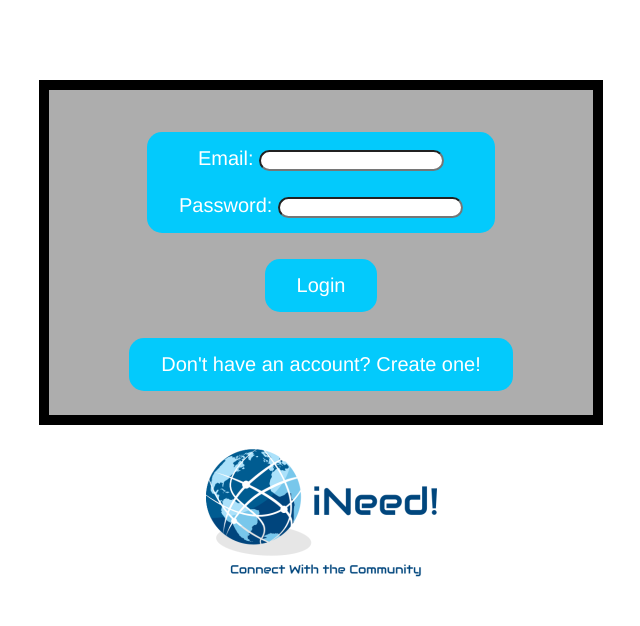
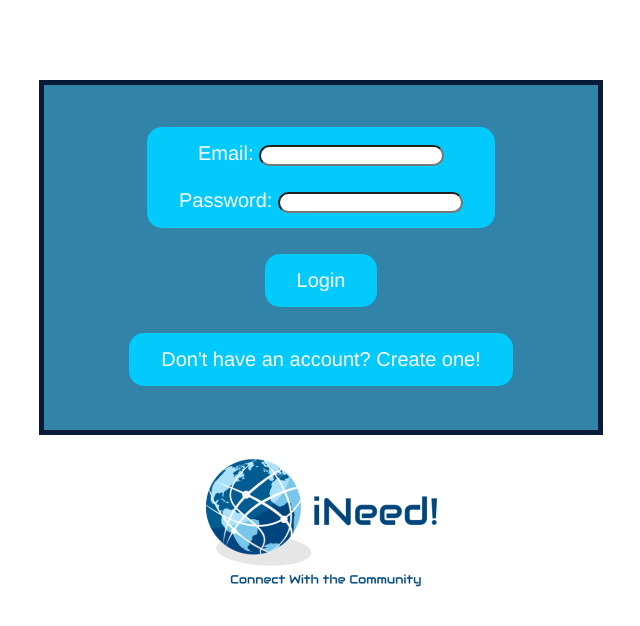
Before and after one commit to TangyTiger/iNeed, a Flask app: page /ineed in a window 1280 px wide. Shown: the top 626 px of the page, without its empty margins (319-959 px from the left). Run offline with Flask 2, Linux system fonts and the light colour scheme.

Commit message:
what shrek

```diff
--- a/app/templates/login.html
+++ b/app/templates/login.html
@@ -38,7 +38,7 @@
     <br>
     </div>
     <br>
-    <img src = "/static/logo.png" alt = "still not working" style = "width:50px height:50px">
+    <img src = "/static/logo.png" alt = "still not working" style = "width:200% height:200%">
     <style>
         .info{
             background-color: #03CAFC;
@@ -81,11 +81,13 @@
        }
 
        div{
-           background: #ADADAD;
+           background: #3283a8;
            margin: 0px 350px;
-           padding: 20px 20px;
-           border: 10px solid black;
+           padding: 20px 20px 40px 20px;
+           border: 5px solid;
+           border-color: #071a38;
        }
+
     </style>
 </body>
 </html>
```
